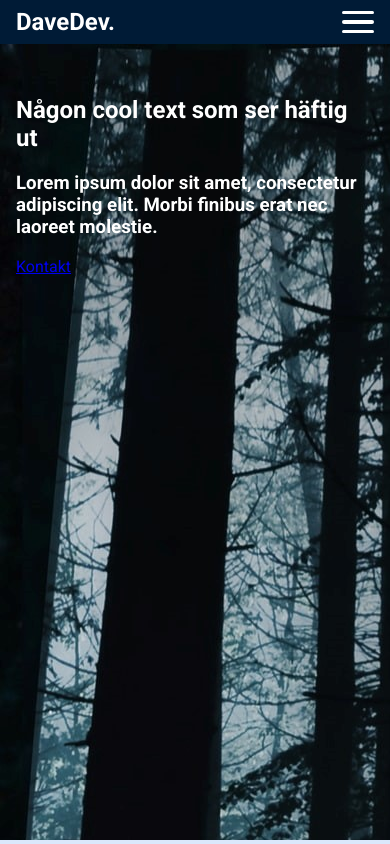
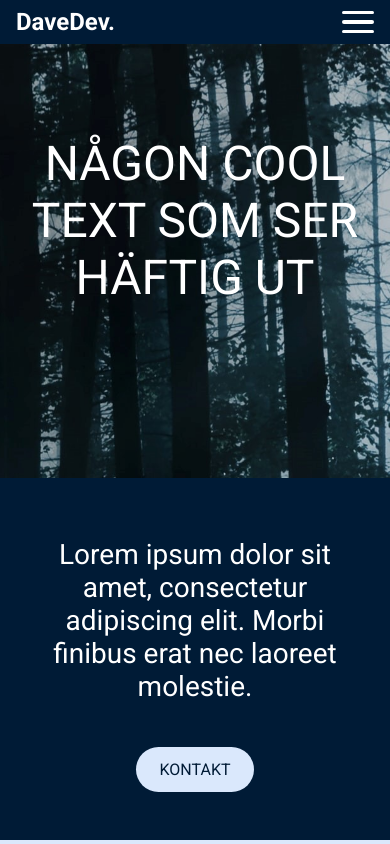
Before and after one commit to Daudi88/exam1, a plain HTML site: page index.html in a window 390 px wide. Drawn offline with Linux system fonts and the light colour scheme.

Commit message:
Made hero section look good on phone

```diff
--- a/index.html
+++ b/index.html
@@ -20,24 +20,26 @@
             </div>
             <ul>
                 <li>
-                    <a href="#">Services</a>
+                    <a href="#">Hem</a>
                 </li>
                 <li>
-                    <a href="#">Blog</a>
+                    <a href="#">Om mig</a>
                 </li>
                 <li>
-                    <a href="#">About</a>
+                    <a href="#">Kunskaper</a>
                 </li>
                 <li>
-                    <a href="#">Contact</a>
+                    <a href="#">Projekt</a>
                 </li>
             </ul>
         </nav>
 
         <section class="hero">
             <h1 class="hero-title">Någon cool text som ser häftig ut</h1>
-            <h3 class="hero-subtitle">Lorem ipsum dolor sit amet, consectetur adipiscing elit. Morbi finibus erat nec laoreet molestie.</h3>
-            <a class="btn" href="mailto:david.strom88@gmail.com">Kontakt</a>
+            <div class="hero-rectangle">
+                <h3 class="hero-subtitle">Lorem ipsum dolor sit amet, consectetur adipiscing elit. Morbi finibus erat nec laoreet molestie.</h3>
+                <a class="btn" href="mailto:david.strom88@gmail.com">Kontakt</a>
+            </div>
         </section>
     </header>
 
--- a/style.css
+++ b/style.css
@@ -65,8 +65,53 @@ header {
 
 /* HERO */
 .hero {
+    display: flex;
+    flex-direction: column;
     background-color: var(--clr-primary);
     background: url(img/forest-medium.jpg);
+    background-size: cover;
+    background-position: right;
     height: calc(100vh - 3em);
-    padding: 2em 1em;
+    padding: 2em 0;
+    position: relative;
 }
+
+.hero h1 {
+    text-transform: uppercase;
+    font-weight: normal;
+    font-size: clamp(3rem, 1.5rem + 5vw, 4rem);
+    text-align: center;
+    padding: 0.4em;
+}
+
+.hero-rectangle {
+    position: absolute;
+    background-color: var(--clr-primary);
+    padding: 2em;
+    text-align: center;
+    margin-top: 10em;
+    bottom: 0;
+}
+
+.hero h3 {
+    font-weight: normal;
+    font-size: 1.75rem;
+}
+
+.btn {
+    display: inline-block;
+    cursor: pointer;
+    text-decoration: none;
+    background-color: var(--clr-primary-light);
+    color: var(--clr-primary);
+    text-transform: uppercase;
+    padding: 0.8em 1.5em;
+    border-radius: 1.5em;
+    margin: 1em;
+}
+
+.btn:hover,
+.btn:focus {
+    background-color: var(--clr-accent);
+    color: var(--clr-secondary);
+}
```
